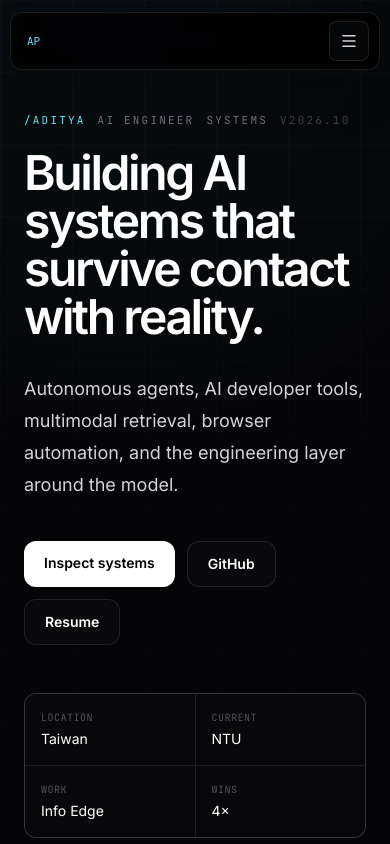
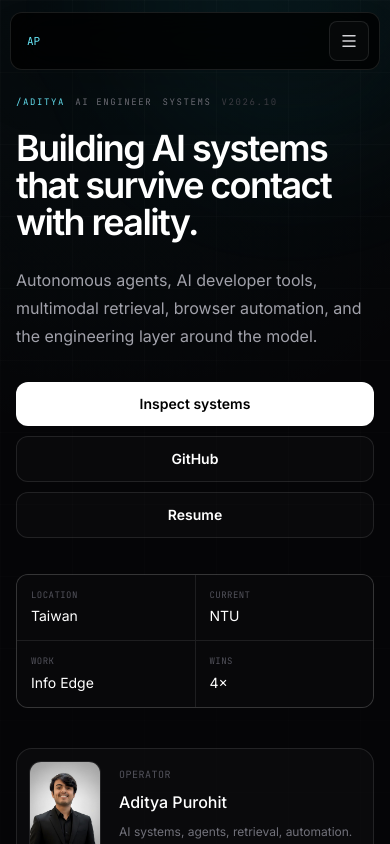
Before and after one commit to adityapurohit01/my_portfolio, a Next.js app: page / in a window 390 px wide. Shown: the top 844 px of the page. Built offline with nearby package versions, Linux system fonts and the light colour scheme.

Commit message:
Optimize hero for mobile screens

```diff
--- a/src/components/Hero.tsx
+++ b/src/components/Hero.tsx
@@ -6,48 +6,54 @@ export default function Hero() {
   return (
     <section className="relative overflow-hidden border-b border-white/10">
       <div className="absolute inset-0 hero-grid opacity-60" aria-hidden="true" />
-      <div className="absolute -top-40 left-1/3 h-96 w-96 rounded-full bg-cyan-400/8 blur-3xl" aria-hidden="true" />
+      <div className="absolute -top-40 left-1/3 h-80 w-80 rounded-full bg-cyan-400/[0.06] blur-3xl sm:h-96 sm:w-96" aria-hidden="true" />
 
-      <div className="relative mx-auto grid min-h-[790px] max-w-7xl items-center gap-14 px-6 py-28 lg:grid-cols-[1.05fr_0.95fr] lg:px-8">
-        <div>
-          <div className="mb-5 flex flex-wrap items-center gap-3 font-mono text-[11px] uppercase tracking-[0.2em] text-zinc-500">
+      <div className="relative mx-auto grid min-h-[680px] max-w-7xl items-center gap-10 px-4 py-24 sm:min-h-[720px] sm:gap-14 sm:px-6 sm:py-28 lg:min-h-[790px] lg:grid-cols-[1.05fr_0.95fr] lg:px-8">
+        <div className="min-w-0">
+          <div className="mb-5 flex flex-wrap items-center gap-x-2.5 gap-y-2 font-mono text-[9px] uppercase tracking-[0.18em] text-zinc-500 sm:text-[11px] sm:tracking-[0.2em]">
             <span className="text-cyan-300">/aditya</span>
             <span>AI engineer</span>
             <span>systems</span>
             <span className="text-zinc-700">v2026.10</span>
           </div>
 
-          <h1 className="max-w-5xl text-5xl font-semibold tracking-[-0.05em] text-white sm:text-6xl lg:text-7xl">
+          <h1 className="max-w-5xl text-4xl font-semibold leading-[1.04] tracking-[-0.045em] text-white sm:text-6xl lg:text-7xl">
             Building AI systems that survive contact with reality.
           </h1>
-          <p className="mt-8 max-w-2xl text-lg leading-8 text-zinc-300 sm:text-xl">
+          <p className="mt-6 max-w-2xl text-base leading-7 text-zinc-400 sm:mt-8 sm:text-xl sm:leading-8">
             Autonomous agents, AI developer tools, multimodal retrieval, browser automation, and the engineering layer around the model.
           </p>
 
-          <div className="mt-10 flex flex-wrap gap-3">
-            <Link href="#projects" className="rounded-xl bg-white px-5 py-3 text-sm font-semibold text-black transition hover:bg-cyan-200">Inspect systems</Link>
-            <a href="https://github.com/adityapurohit01" target="_blank" rel="noreferrer" className="rounded-xl border border-white/10 bg-white/[0.02] px-5 py-3 text-sm font-semibold text-white transition hover:border-cyan-300/40 hover:text-cyan-200">GitHub</a>
-            <a href="/Aditya_purohit_2026.pdf" download className="rounded-xl border border-white/10 bg-white/[0.02] px-5 py-3 text-sm font-semibold text-white transition hover:border-white/20">Resume</a>
+          <div className="mt-8 flex flex-col gap-2.5 sm:mt-10 sm:flex-row sm:flex-wrap">
+            <Link href="#projects" className="inline-flex min-h-11 w-full items-center justify-center rounded-xl bg-white px-5 py-3 text-sm font-semibold text-black transition hover:bg-cyan-200 sm:w-auto">
+              Inspect systems
+            </Link>
+            <a href="https://github.com/adityapurohit01" target="_blank" rel="noreferrer" className="inline-flex min-h-11 w-full items-center justify-center rounded-xl border border-white/10 bg-white/[0.02] px-5 py-3 text-sm font-semibold text-white transition hover:border-cyan-300/40 hover:text-cyan-200 sm:w-auto">
+              GitHub
+            </a>
+            <a href="/Aditya_purohit_2026.pdf" download className="inline-flex min-h-11 w-full items-center justify-center rounded-xl border border-white/10 bg-white/[0.02] px-5 py-3 text-sm font-semibold text-white transition hover:border-white/20 sm:w-auto">
+              Resume
+            </a>
           </div>
 
-          <div className="mt-12 grid max-w-2xl grid-cols-2 gap-px overflow-hidden rounded-xl border border-white/10 bg-white/10 sm:grid-cols-4">
-            <div className="bg-[#08080a] p-4"><div className="font-mono text-[10px] uppercase tracking-wider text-zinc-600">location</div><div className="mt-1 text-sm text-white">Taiwan</div></div>
-            <div className="bg-[#08080a] p-4"><div className="font-mono text-[10px] uppercase tracking-wider text-zinc-600">current</div><div className="mt-1 text-sm text-white">NTU</div></div>
-            <div className="bg-[#08080a] p-4"><div className="font-mono text-[10px] uppercase tracking-wider text-zinc-600">work</div><div className="mt-1 text-sm text-white">Info Edge</div></div>
-            <div className="bg-[#08080a] p-4"><div className="font-mono text-[10px] uppercase tracking-wider text-zinc-600">wins</div><div className="mt-1 text-sm text-white">4×</div></div>
+          <div className="mt-9 grid max-w-2xl grid-cols-2 gap-px overflow-hidden rounded-xl border border-white/10 bg-white/10 sm:mt-12 sm:grid-cols-4">
+            <div className="bg-[#08080a] p-3.5 sm:p-4"><div className="font-mono text-[9px] uppercase tracking-wider text-zinc-600">location</div><div className="mt-1 text-sm text-white">Taiwan</div></div>
+            <div className="bg-[#08080a] p-3.5 sm:p-4"><div className="font-mono text-[9px] uppercase tracking-wider text-zinc-600">current</div><div className="mt-1 text-sm text-white">NTU</div></div>
+            <div className="bg-[#08080a] p-3.5 sm:p-4"><div className="font-mono text-[9px] uppercase tracking-wider text-zinc-600">work</div><div className="mt-1 text-sm text-white">Info Edge</div></div>
+            <div className="bg-[#08080a] p-3.5 sm:p-4"><div className="font-mono text-[9px] uppercase tracking-wider text-zinc-600">wins</div><div className="mt-1 text-sm text-white">4×</div></div>
           </div>
         </div>
 
-        <div className="space-y-4">
-          <div className="grid grid-cols-[88px_1fr] gap-3 rounded-2xl border border-white/10 bg-white/[0.025] p-3">
+        <div className="min-w-0 space-y-4">
+          <div className="grid grid-cols-[72px_minmax(0,1fr)] gap-3 rounded-2xl border border-white/10 bg-white/[0.025] p-3 sm:grid-cols-[88px_minmax(0,1fr)]">
             <div className="overflow-hidden rounded-xl border border-white/10 bg-zinc-950">
               <Image src="/ADI.jpg" alt="Aditya Purohit" width={176} height={220} className="aspect-[4/5] w-full object-cover" priority />
             </div>
-            <div className="p-2">
+            <div className="min-w-0 p-1.5 sm:p-2">
               <div className="font-mono text-[10px] uppercase tracking-wider text-zinc-600">operator</div>
-              <div className="mt-2 text-lg font-medium text-white">Aditya Purohit</div>
-              <div className="mt-2 text-sm leading-6 text-zinc-500">AI systems, agents, retrieval, automation.</div>
-              <div className="mt-4 flex flex-wrap gap-2 font-mono text-[10px] text-zinc-500">
+              <div className="mt-2 truncate text-base font-medium text-white sm:text-lg">Aditya Purohit</div>
+              <div className="mt-2 text-xs leading-5 text-zinc-500 sm:text-sm sm:leading-6">AI systems, agents, retrieval, automation.</div>
+              <div className="mt-3 flex flex-wrap gap-1.5 font-mono text-[9px] text-zinc-500 sm:mt-4 sm:text-[10px]">
                 <span className="rounded border border-white/10 px-2 py-1">Python</span>
                 <span className="rounded border border-white/10 px-2 py-1">TS</span>
                 <span className="rounded border border-white/10 px-2 py-1">RAG</span>
```
